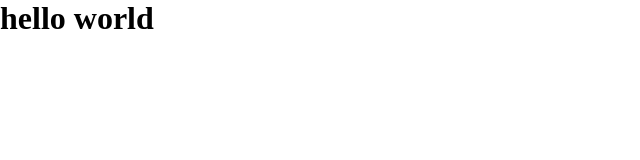
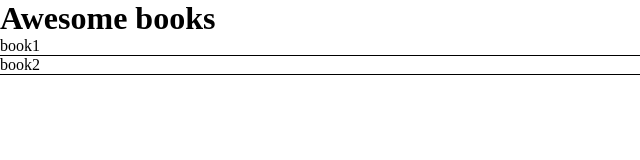
Before and after one commit to AleksandarIvezic/Awesome-Books, a website: page index.html in a window 1280 px wide. Shown: the whole page, without its empty margins (0-640 px from the left). Drawn offline with Linux system fonts and the light colour scheme.

Commit message:
Create div for displaying all books

```diff
--- a/index.html
+++ b/index.html
@@ -12,7 +12,8 @@
 
 <body>
 
-  <h1>hello world</h1>
+  <h1>Awesome books</h1>
+  <div id="displayBooks"></div>
   <script src="script.js"></script>
 </body>
 
--- a/script.js
+++ b/script.js
@@ -1,4 +1,5 @@
-let books = [];
+let books = ["book1", "book2"];
+const displayBooks = document.getElementById("displayBooks");
 
 function addBook (book) {
   books.push(book);
@@ -7,3 +8,15 @@ function addBook (book) {
 function removeBook (rmBook) {
   books = books.filter(book => book !== rmBook );
 }
+
+function display () {
+  books.forEach(book => {
+    let bookContainer = document.createElement("div");
+    bookContainer.style.borderBottom = "1px solid black";
+    bookContainer.innerText = book;
+    displayBooks.appendChild(bookContainer);
+  });
+
+}
+
+display();
```
